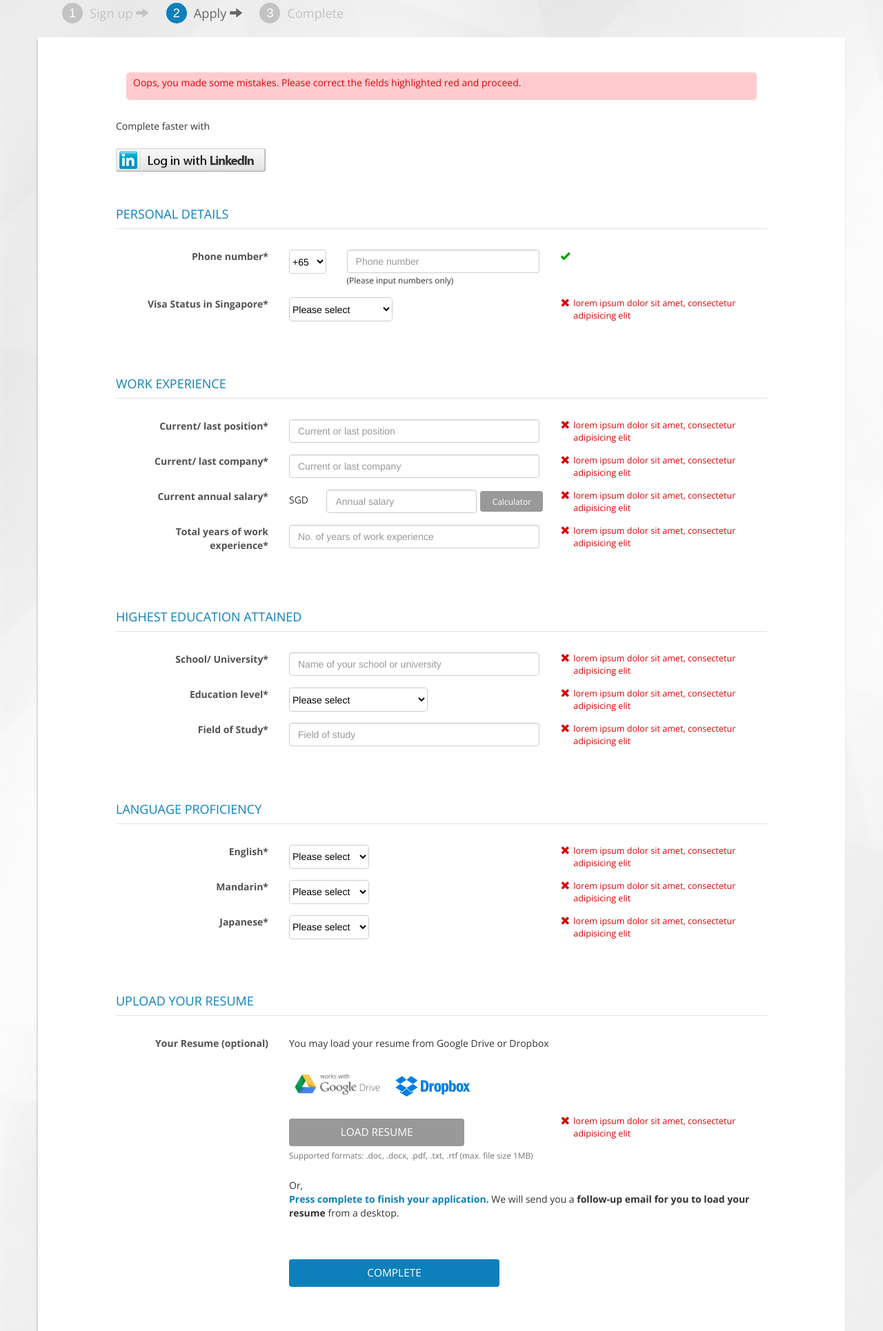
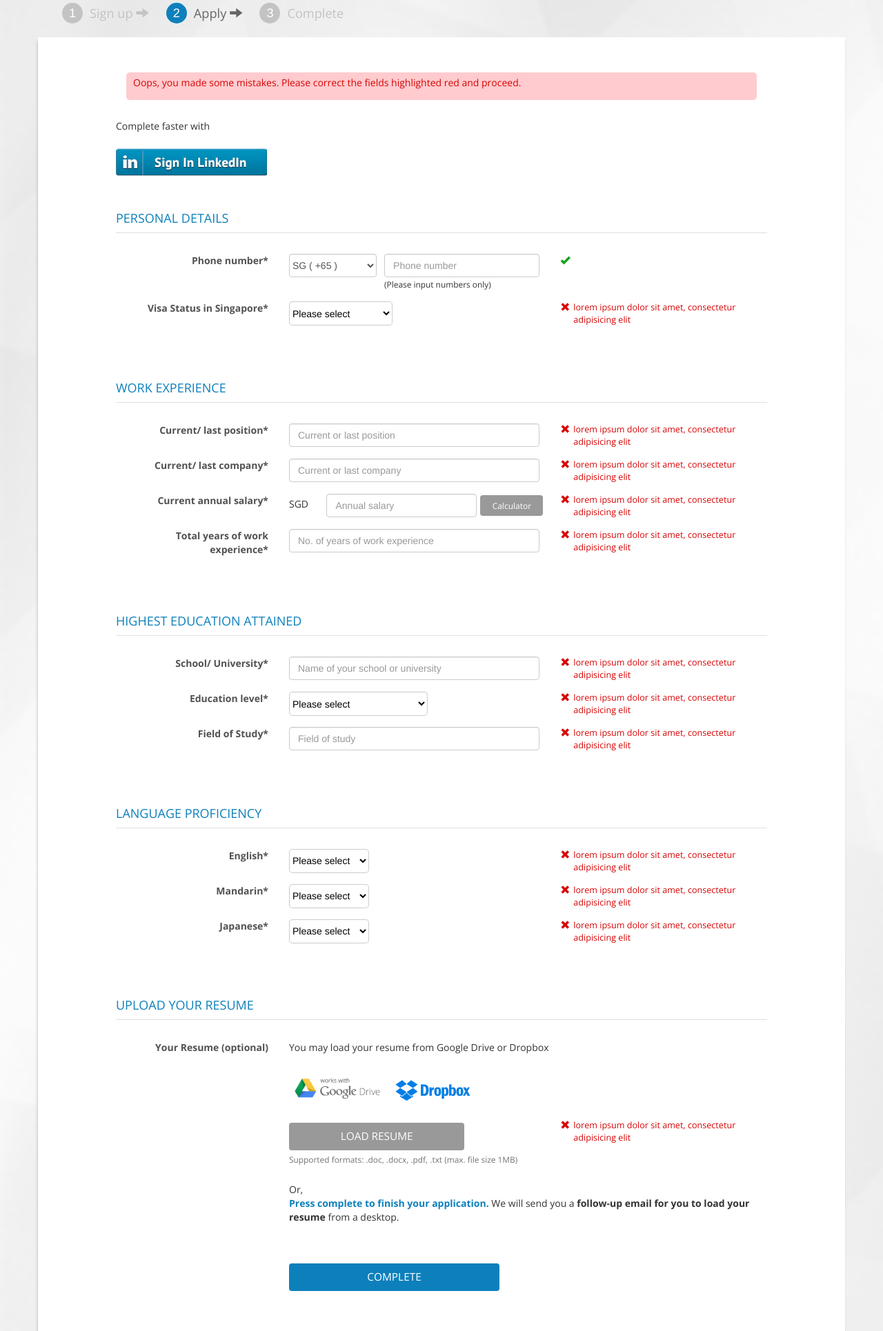
Before and after one commit to jermainewong/test-rgf, a PHP site: page /6a-application-form.html in a window 1280 px wide. Shown: the part 117-2047 px from the top of the page at 69% size. Run offline with PHP 8.4, Linux system fonts and the light colour scheme; some libraries are stand-ins or nearby versions.

Commit message:
app form modified

```diff
--- a/19-abt-rgf-team.html
+++ b/19-abt-rgf-team.html
@@ -147,7 +147,7 @@
 					</div>
 					<div class="col-xs-3">
 						<img class="team-pic" style="width: 180px; height: 196px" alt="rgf-singapore-hr-agent-pamela-tan" src="assets/rgf-hr-agent-2.png">
-						<p>Creating futures in the present, stretching possibilities</p>
+						<p>We take your career seriously. It's a partnership not a transaction</p>
 					</div>
 					<div class="col-xs-3">
 						<img class="team-pic" style="width: 180px; height: 196px" alt="rgf-singapore-hr-agent-farid-jahanian" src="assets/rgf-hr-agent-3.png">
--- a/19-mb-abt-rgf-team.html
+++ b/19-mb-abt-rgf-team.html
@@ -99,7 +99,7 @@
 					</div>
 					<div class="col-xs-6">
 						<img alt="rgf-singapore-hr-agent-pamela-tan" style="width: 120px; height: 130px" src="assets/rgf-hr-agent-2.png">
-						<p>Creating futures in the present, stretching possibilities</p>
+						<p>We take your career seriously. It's a partnership not a transaction</p>
 					</div>
 				</div>
 				<div class="row">
--- a/20-contact-us.html
+++ b/20-contact-us.html
@@ -121,7 +121,7 @@
 						<div class="contact-sect">
 							<img alt="rgf-contact-map-marker-icon" class="icons-contact" src="assets/rgf-contact-icon1.png">
 							<h4>Locate Us</h4>
-							<p>71 Robinsons Rd #05-04, <br>Singapore 068895 <br><a href="https://www.google.com.sg/maps?q=71+robinsons+road+singapore&hl=en&sll=51.919438,19.145136&sspn=9.466484,26.960449&hnear=71+Robinson+Rd,+068895&t=m&z=17" target="_blank">(View map)</a></p>
+							<p>71 Robinsons Rd #05-04, <br>Singapore 068895 <br><a href="https://www.google.com/maps?q=71+Robinson+Road+Singapore&hl=en&sll=37.0625,-95.677068&sspn=42.901912,93.076172&oq=71+robinson&hnear=71+Robinson+Rd,+Singapore+068895&t=m&z=17" target="_blank">(View map)</a></p>
 						</div>
 					</div>
 					<div class="col-xs-4">
--- a/6a-application-form.html
+++ b/6a-application-form.html
@@ -109,20 +109,21 @@
 											<label class="col-xs-3">Phone number*</label>
 											<div class="col-xs-5 input-inline clearfix">
 												<div>
-													<select>
-														<option value="" selected="selected">+65</option>						<!--Please help to add in full country code list-->
+													<select class="form-control">
+														<option value="" selected="selected">SG ( +65 )</option>
 														<option class="select-dash" disabled="disabled">----</option>
-														<option value="">+60</option>
-														<option value="">+62</option>
-														<option value="">+81</option>
-														<option value="">+852</option>
-														<option value="">+86</option>
-														<option value="">+91</option>
-														<option class="select-dash" disabled="disabled">----</option>
+														<option value="">SG ( +65 )</option>
+														<option value="">MY ( +60 )</option>
+														<option value="">JP ( +81 )</option>
+														<option value="">HK ( +852 )</option>
+														<option value="">CN ( +86 )</option>
+														<option value="">IN ( +91 )</option>
+														<option value="">ID ( +62 )</option>
+														<option class="select-dash" disabled="disabled">----</option>     				<!--Please help to add in full country code list-->
 													</select>
 												</div>
 												<div>
-													<input type="number" class="form-control" id="inputPhonenumber" placeholder="Phone number">
+													<input class="form-control" id="inputPhonenumber" placeholder="Phone number">
 													<span class="small">(Please input numbers only)</span>
 												</div>
 											</div>
@@ -187,7 +188,7 @@
 													<p class="static-sgd">SGD</p>
 												</div>
 												<div class="salary">
-													<input type="number" class="form-control" id="inputSalary" placeholder="Annual salary">
+													<input class="form-control" id="inputSalary" placeholder="Annual salary">
 												</div>
 												<div>
 													<button class="btn btn-grey btn-cal" data-toggle="modal" data-target="#calculatorModal">Calculator</button>
@@ -203,7 +204,7 @@
 										<div class="form-group">
 											<label class="col-xs-3">Total years of work experience*</label>
 											<div class="col-xs-5">
-												<input type="number" class="form-control" id="inputWorkexp" placeholder="No. of years of work experience">
+												<input class="form-control" id="inputWorkexp" placeholder="No. of years of work experience">
 											</div>
 											<div class="col-xs-4">
 												<div class="error-inline clearfix">
@@ -274,10 +275,8 @@
 												<select>
 													<option value="" selected="selected">Please select</option>
 													<option value="native">Native</option>
-													<option value="fluent">Fluent</option>
 													<option value="business-level">Business level</option>
 													<option value="conversational">Conversational</option>
-													<option value="basic">Basic</option>
 													<option value="none">None</option>
 												</select>
 											</div>
@@ -294,10 +293,8 @@
 												<select>
 													<option value="" selected="selected">Please select</option>
 													<option value="native">Native</option>
-													<option value="fluent">Fluent</option>
 													<option value="business-level">Business level</option>
 													<option value="conversational">Conversational</option>
-													<option value="basic">Basic</option>
 													<option value="none">None</option>
 												</select>
 											</div>
@@ -314,10 +311,8 @@
 												<select>
 													<option value="" selected="selected">Please select</option>
 													<option value="native">Native</option>
-													<option value="fluent">Fluent</option>
 													<option value="business-level">Business level</option>
 													<option value="conversational">Conversational</option>
-													<option value="basic">Basic</option>
 													<option value="none">None</option>
 												</select>
 											</div>
@@ -349,7 +344,7 @@
 										<div class="form-group">
 											<div class="col-xs-offset-3 col-xs-5">
 												<button class="btn btn-grey btn-load" data-toggle="modal" data-target="#cloudfileModal">Load resume</button>
-												<p class="small help-block">Supported formats: .doc, .docx, .pdf, .txt, .rtf (max. file size 1MB)</p>
+												<p class="small help-block">Supported formats: .doc, .docx, .pdf, .txt (max. file size 1MB)</p>
 											</div>
 											<div class="col-xs-4">
 												<div class="error-inline clearfix">
@@ -403,7 +398,7 @@
 						<div class="form-group row">
 							<label class="col-xs-5">Monthly basic salary</label>
 							<div class="col-xs-5">
-								<input type="number" class="form-control" placeholder="Monthly salary">
+								<input class="form-control" placeholder="Monthly salary">
 							</div>
 							<div class="col-xs-2">
 								<p><b>x 12</b></p>
@@ -418,7 +413,7 @@
 								<p class="small text-grey">Includes AWS and any bonuses</p>
 							</div>
 							<div class="col-xs-5">
-								<input type="number" class="form-control" placeholder="Annual bonus">
+								<input class="form-control" placeholder="Annual bonus">
 							</div>
 						</div>
 			        </form>
--- a/8-existing-desktop-review-profile.html
+++ b/8-existing-desktop-review-profile.html
@@ -327,9 +327,9 @@
 										<div class="form-group">
 											<label class="col-xs-3">Upload latest resume</label>
 											<div class="col-xs-5">
-												<p>You have an existing resume record with us. <b>If you wish to update the existing one,</b> please upload your latest resume.</p>
+												<p><b>If you wish to update your existing record with us,</b> please upload your latest resume.</p>
 												<input type="file" id="exampleInputFile">
-												<p class="small help-block">Supported formats: .doc, .docx, .pdf, .txt, .rtf (max. file size 1MB)</p>
+												<p class="small help-block">Supported formats: .doc, .docx, .pdf, .txt (max. file size 1MB)</p>
 											</div>
 											<div class="col-xs-4">
 												<div class="error-inline clearfix">
--- a/css/form.css
+++ b/css/form.css
@@ -197,6 +197,19 @@ header .col-xs-10 {
 	margin: 30px 10px 0px 0px;
 }
 
+.col-xs-6 .input-salary div:first-child{
+	width: 10%;
+	margin-right: 0;
+}
+
+.col-xs-6 .input-salary .salary{
+	width: 65% !important;
+}
+
+.col-xs-6 .input-salary div:last-child{
+	width: 25%;
+}
+
 /* Buttons */
 .form-field button {
 	width: 45%;
@@ -280,7 +293,7 @@ header .col-xs-10 {
 }
 
 .input-inline div:first-child{
-	width: 20%;
+	width: 35%;
 	margin-right: 3%;
 }
 
@@ -289,7 +302,7 @@ header .col-xs-10 {
 }
 
 .input-inline div:last-child{
-	width: 77%;
+	width: 62%;
 }
 
 .input-salary div:first-child{
@@ -486,11 +499,10 @@ select {
 
 @media screen and (max-width: 1000px){
 	.input-inline div:first-child{
-	width: 30%;
-	margin-right: 3%;
+	width: 43%;
 	}
 	.input-inline div:last-child{
-	width: 67%;
+		width: 54%;
 	}
 	.input-salary div:first-child{
 	width: 15%;
--- a/css/mobile-main.css
+++ b/css/mobile-main.css
@@ -533,12 +533,12 @@ header {
 }
 
 .input-phone div:first-child {
-	width: 25%;
+	width: 35%;
 	margin-right: 5%;
 }
 
 .input-phone div:last-child {
-	width: 70%;
+	width: 60%;
 	margin-right: 0px;
 }
 
```
Also changed, not shown: 6-application-form.html (+14 -19 lines), 6-mb-application-form.html (+15 -19 lines), assets/linkedin-btn.png, assets/snow.png (added).
